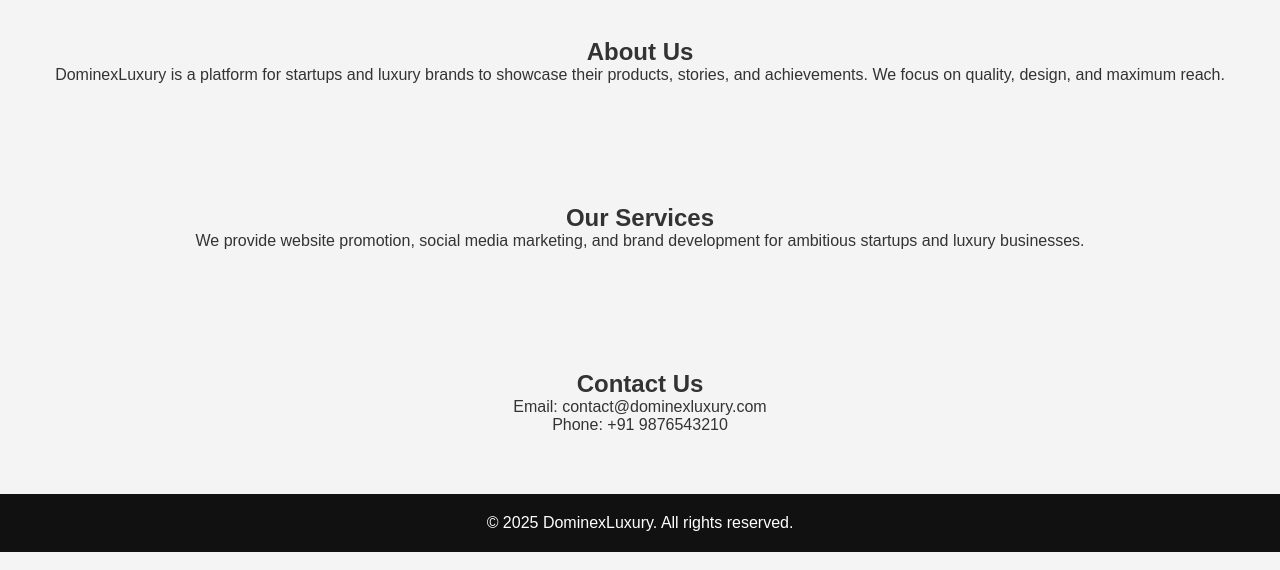
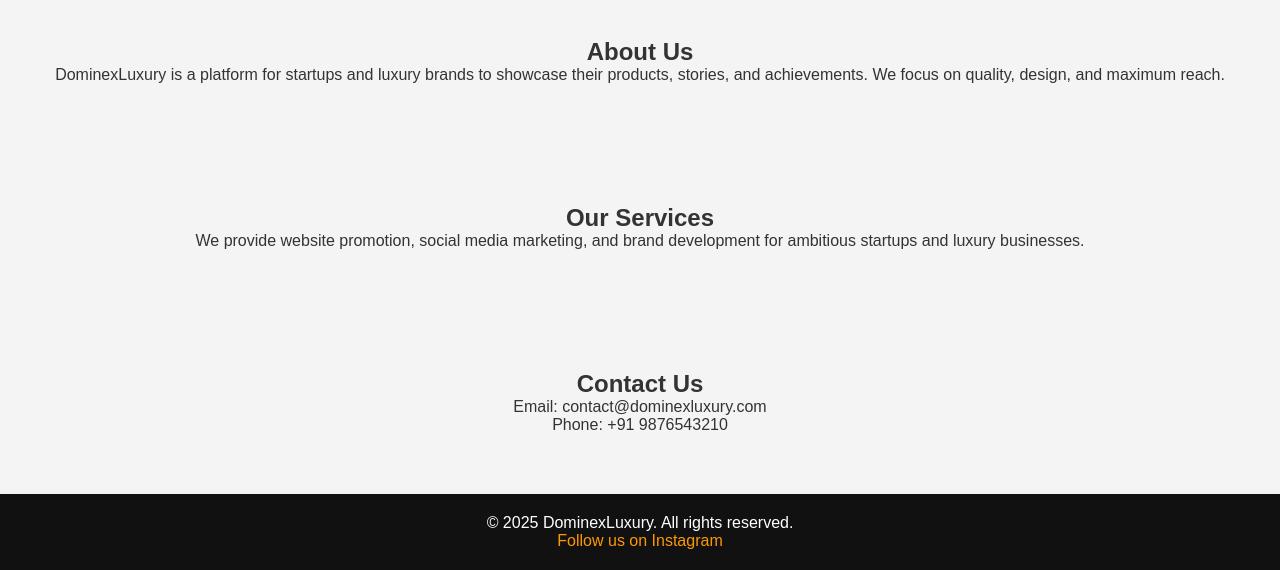
Before and after one commit to dominexluxury/Dominexluxury, a plain HTML site: page index.html in a window 1280 px wide. Shown: the part 734-1304 px from the top of the page. Drawn offline with Linux system fonts and the light colour scheme.

Commit message:
Update index.html

```diff
--- a/index.html
+++ b/index.html
@@ -105,7 +105,12 @@
 </section>
 
 <footer>
-    &copy; 2025 DominexLuxury. All rights reserved.
+  <p>&copy; 2025 DominexLuxury. All rights reserved.</p>
+  <p>
+    <a href="https://instagram.com/dominexluxury" target="_blank" style="color:#ff9800; text-decoration:none;">
+      Follow us on Instagram
+    </a>
+  </p>
 </footer>
 
 </body>
```
